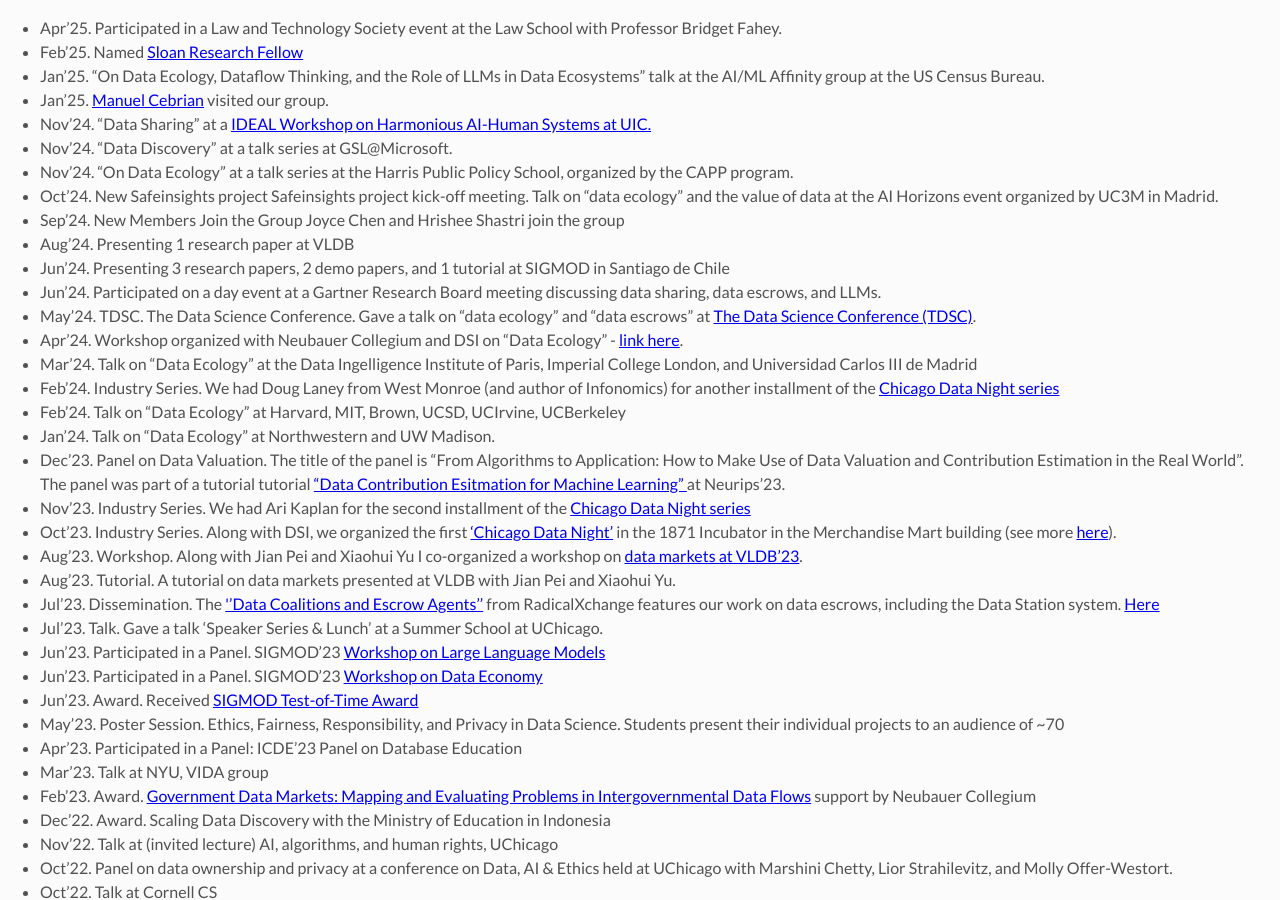
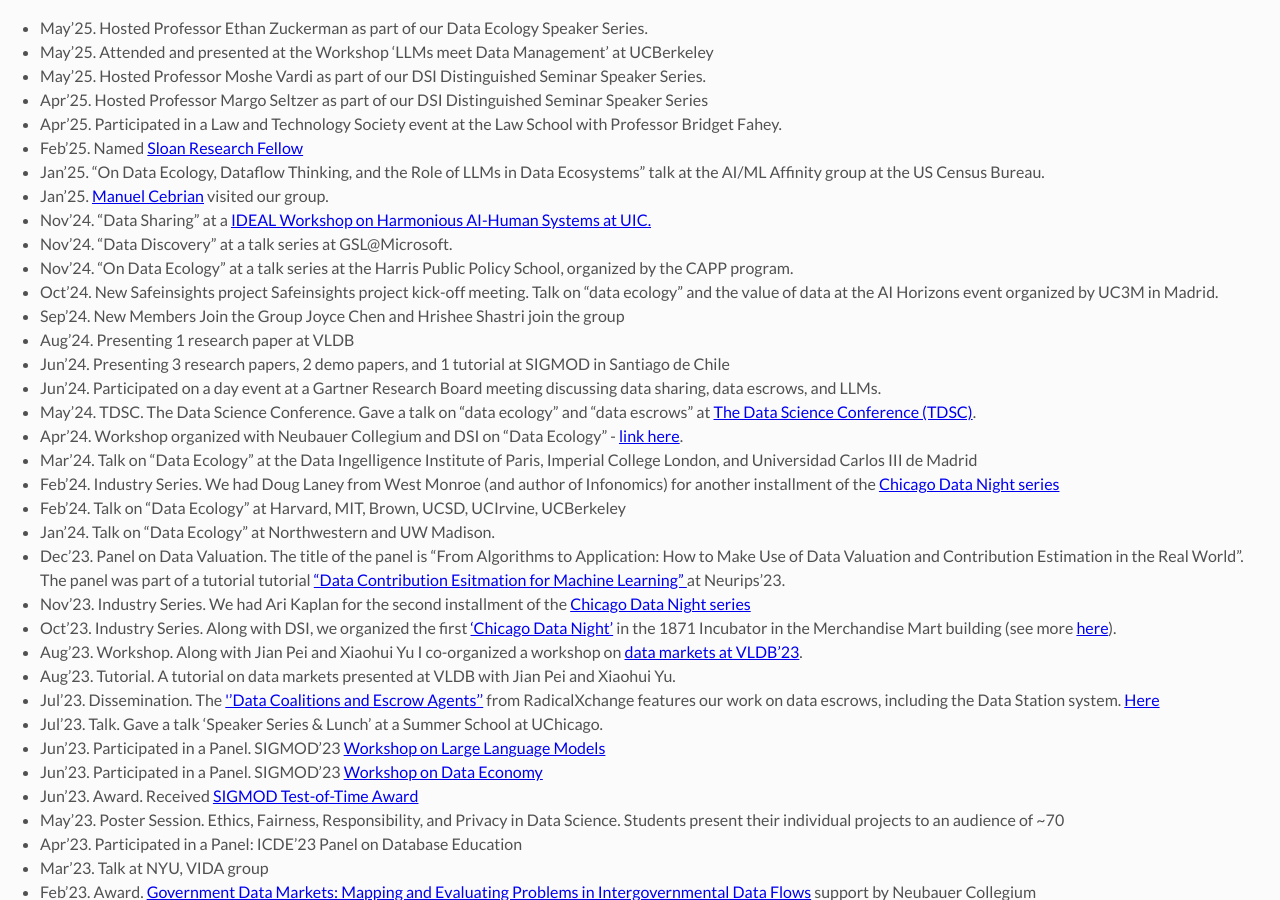
Before and after one commit to raulcf/raulcf.github.io, a Jekyll site: the page built from log.md, in a window 1280 px wide and 900 px high. Built offline with Jekyll 4.4.1, drawn with Linux system fonts in a browser that asks for light colours; our own code applies the rules of GitHub Pages for plain Markdown files.

Commit message:
adding events

```diff
--- a/log.md
+++ b/log.md
@@ -1,3 +1,10 @@
+- May'25. Hosted Professor Ethan Zuckerman as part of our Data Ecology Speaker
+Series.
+- May'25. Attended and presented at the Workshop 'LLMs meet Data Management' at UCBerkeley
+- May'25. Hosted Professor Moshe Vardi as part of our DSI Distinguished Seminar
+Speaker Series.
+- Apr'25. Hosted Professor Margo Seltzer as part of our DSI Distinguished
+Seminar Speaker Series
 - Apr'25. Participated in a Law and Technology Society event at the Law School
 with Professor Bridget Fahey.
 - Feb'25. Named <a href="https://sloan.org/fellowships/2025-fellows">Sloan
```
